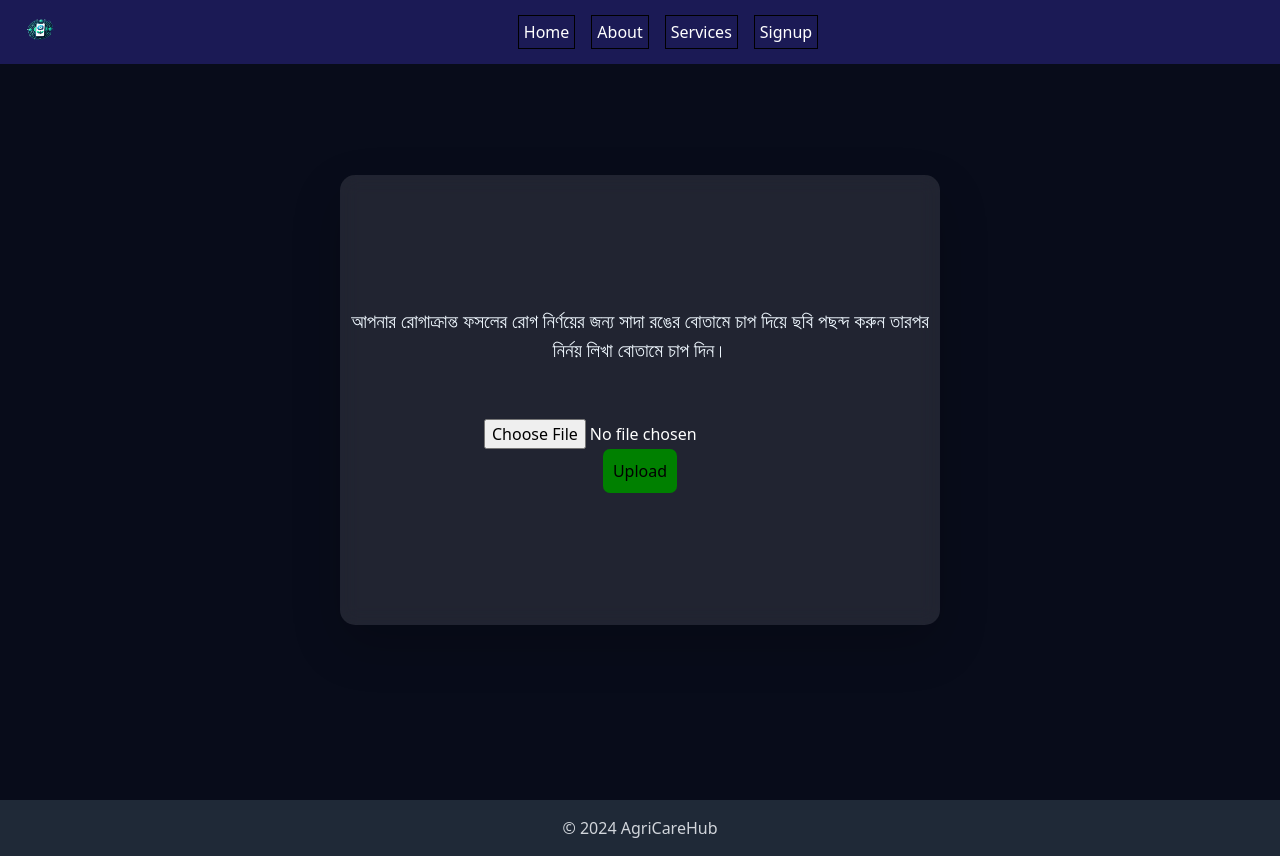
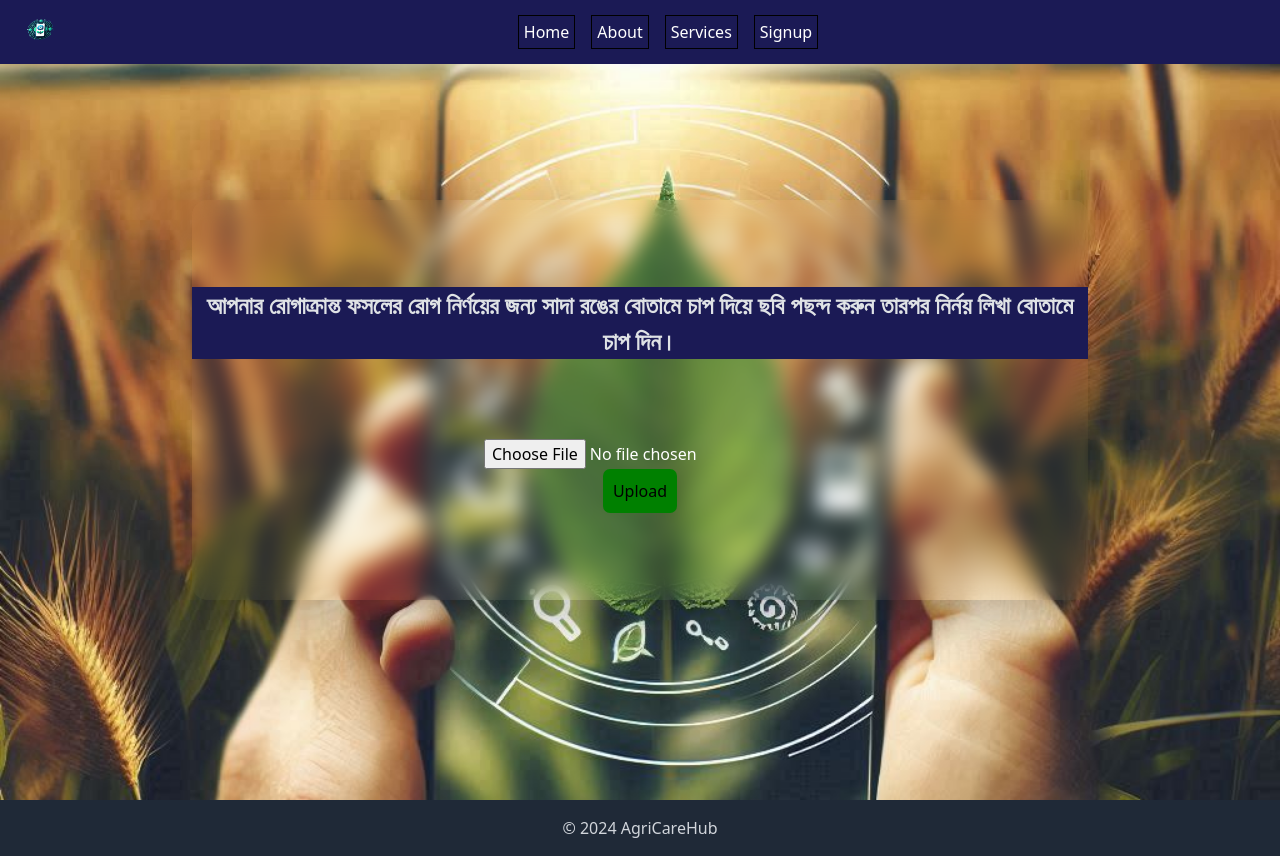
Before and after one commit to samratabduljalil/AgriCareHub, a React (Vite) app in the folder frontend/: page /Corn in a window 1280 px wide. Built offline with nearby package versions, Linux system fonts and the light colour scheme.

Commit message:
Home page ready

```diff
--- a/frontend/src/Pages/Home.tsx
+++ b/frontend/src/Pages/Home.tsx
@@ -34,7 +34,7 @@ return (
     <div className="hero">
 
    <div className="card_h">
-    <img src="http://localhost:2000/0a8a68ee-f587-4dea-beec-79d02e7d3fa4___RS_Early.JPG" alt="" className='home_image' />
+    <img src="\public\image\_14cdbdd2-955a-4e74-a067-18387740e6d1.png" alt="" className='home_image' />
     <p className='card_text'>আপনার ফসলের রোগ নির্ণয় করতে চাইলে বোতামে চাপ দিন।  কিভাবে করবেন জানতে চাইলে বোতামে চাপ দিন।</p>
    <button onClick={()=>setShowModal(true)} className="btn_upload">ছবি নির্বাচন করুন</button>
 
--- a/frontend/src/Pages/choseCrop.css
+++ b/frontend/src/Pages/choseCrop.css
@@ -7,11 +7,15 @@
     align-items: center;
     height: 100vh;
     background-color:rgb(8, 12, 26);
+    background-image: url('/public/image/_3c059275-0cb8-4448-b051-237b94fa5441.jpg');
+background-repeat: no-repeat;
+background-size: cover;
+background-position: center;
 }
 .Crop_card {
-    width: 600px;
-    height: 450px;
-    background: rgba(255, 255, 255, 0.1);
+  width: 70%;
+  height: 50vh;
+    background: rgba(255, 255, 255, 0.001);
     backdrop-filter: blur(10px);
     border-radius: 15px;
     box-shadow: 0 20px 50px rgba(0, 0, 0, 0.2);
@@ -25,10 +29,11 @@
     justify-items: center;
   }
   .chose_h1{
-color: aliceblue;
-font-size: larger;
+color: rgb(223, 226, 229);
+font-size: x-large;
+font-weight: bolder;
 margin-bottom: 9%;
-
+background-color: #1B1A55;
   }
   .btn_rice{
     color: aliceblue;
--- a/frontend/src/Pages/home.css
+++ b/frontend/src/Pages/home.css
@@ -8,11 +8,14 @@ align-items: center;
 justify-items: center;
 justify-content: center;
 background-color: #FEFBF6;
-
+background-image: url('/public/image/_3c059275-0cb8-4448-b051-237b94fa5441.jpg');
+background-repeat: no-repeat;
+background-size: cover;
+background-position: center;
 }
 .card_h {
-  width: 600px;
-    height: 550px;
+  width: 70%;
+    height: 50vh;
     background: rgba(255, 255, 255, 0.1);
     backdrop-filter: blur(10px);
     border-radius: 15px;
```
